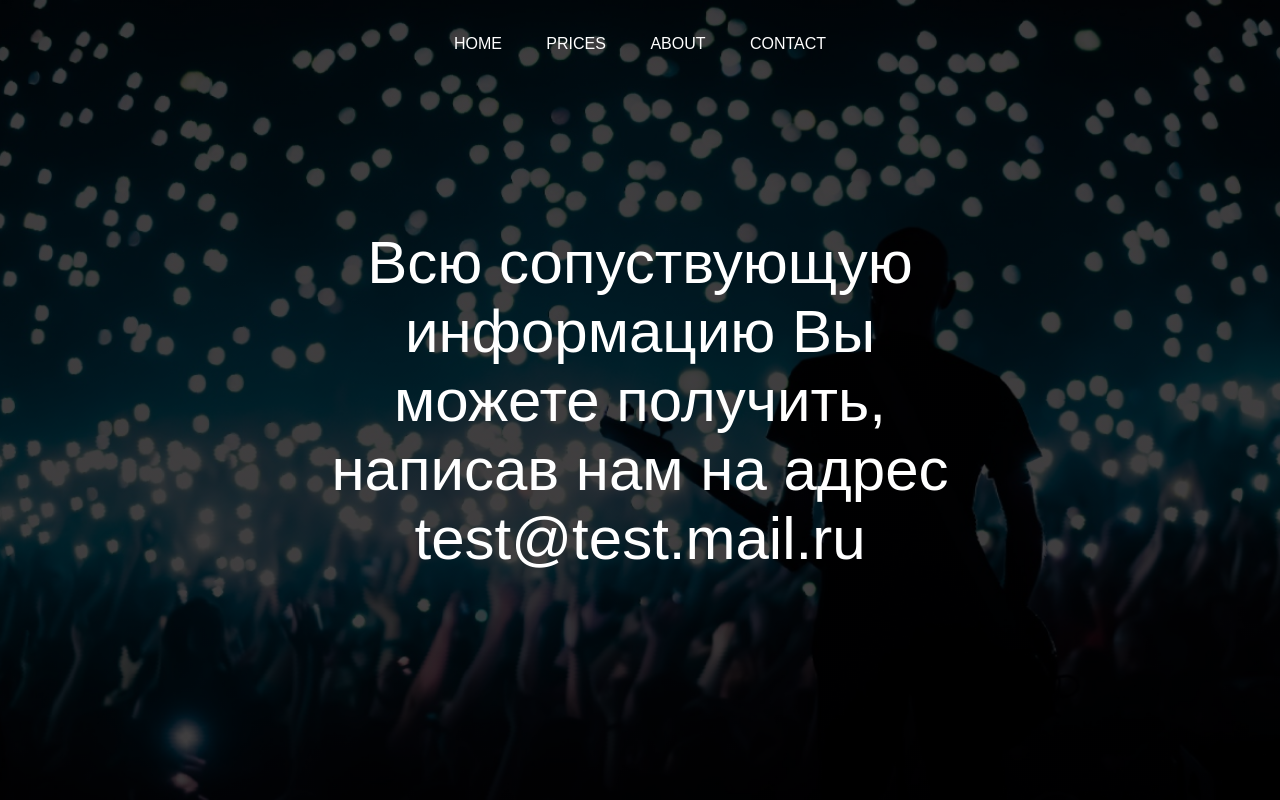
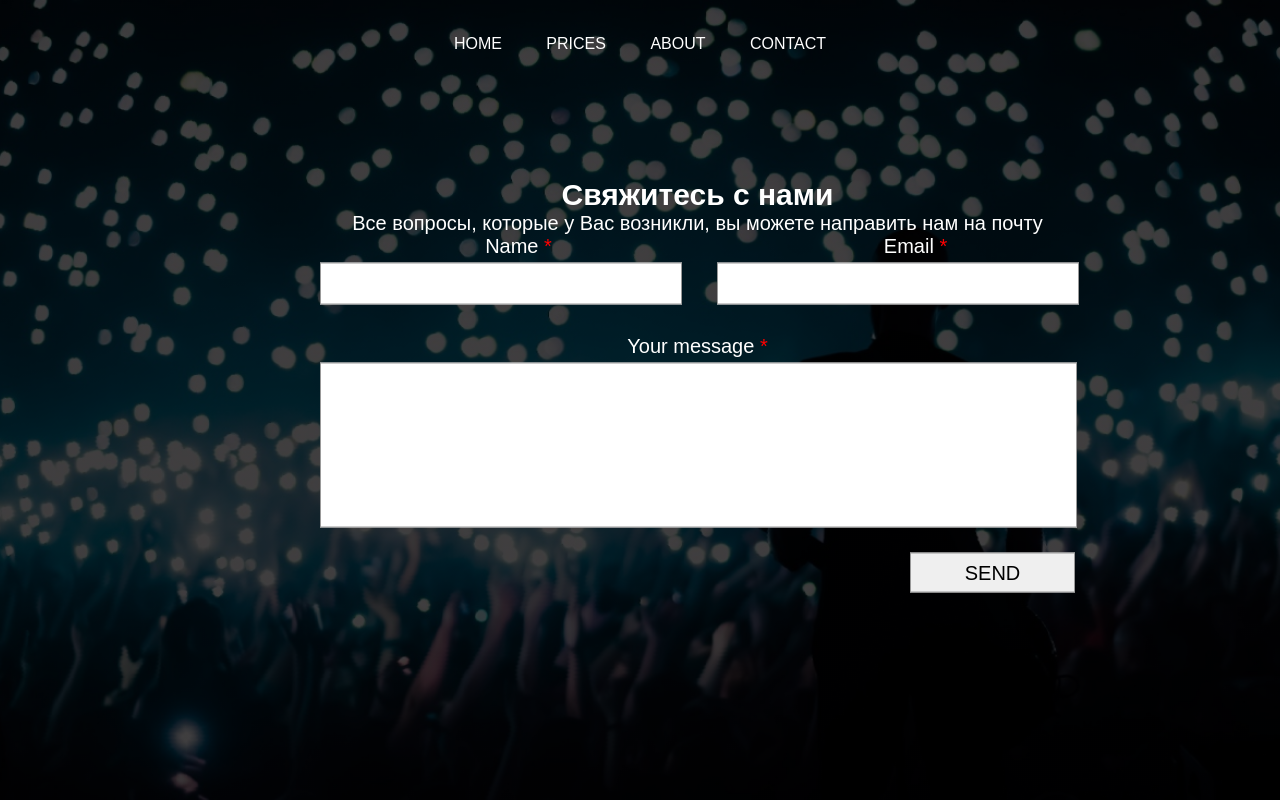
Before and after one commit to Xemur0/Patterns, a Python web app: template templates/contact.html in a window 1280 px wide. Run offline with Jinja, Linux system fonts and the light colour scheme; the template is opened without the code that fills it, so the values that code supplies are empty.

Commit message:
form POST - info to terminal

```diff
--- a/concert_framework/concert_requests.py
+++ b/concert_framework/concert_requests.py
@@ -48,4 +48,4 @@ class Post_Requests:
     def get_request_params(self, environ):
         data = self.get_wsgi_input_data(environ)
         data = self.parse_wsgi_input_data(data)
-        return
+        return data
--- a/static/style.css
+++ b/static/style.css
@@ -9,7 +9,7 @@
       width: 100%;
       height: 100vh;
       background-image: linear-gradient(rgba(0,0,0,0.75),
-      rgba(0, 0, 0, 0.75)), url('/static/img/bg.jpg');
+      rgba(0, 0, 0, 0.75)), url('img/bg.jpg');
       background-size: cover;
       background-position: center;
 }
@@ -119,7 +119,7 @@ button a{
 
 .content_contact {
     width: 50%;
-    font-size: 60px;
+    font-size: 20px;
     text-align: center;
     position: absolute;
     color: #fff;
@@ -131,3 +131,60 @@ button a{
     text-decoration: none;
     color: #fff;
 }
+
+.contact_wrapper {
+    width: 755px;
+    margin: 0 auto;
+
+}
+
+.red{
+    color: red;
+}
+
+.form_inputs{
+    display: flex;
+}
+
+input:first-of-type{
+    margin-right: 35px;
+}
+
+/*.name{*/
+/*    width: 100%;*/
+/*    height: 40px;*/
+/*}*/
+/*.email{*/
+/*    width: 100%;*/
+/*    height: 40px;*/
+/*}*/
+
+textarea{
+    width: 100%;
+    height: 163px;
+}
+input{
+    width: 360px;
+    height: 40px;
+    font-size: 20px;
+    margin-bottom: 30px;
+}
+
+input, textarea{
+    border: 1px solid #999999;
+    margin-top: 5px;
+    resize: none;
+}
+
+.button_block{
+    display: flex;
+    justify-content: flex-end;
+}
+
+input[type=submit]{
+    width: 165px;
+    height: 40px;
+    margin-right: 0;
+    margin-top: 20px;
+
+}
--- a/templates/contact.html
+++ b/templates/contact.html
@@ -22,12 +22,32 @@
             </ul>
 
         <div class="content_contact">
-            <p>Всю сопуствующую информацию Вы можете получить, написав
-                нам на адрес <a href="mailto:test@test.mail.ru">
-                test@test.mail.ru</a>
-            </p>
 
+            <section class="contact_form">
 
+                <div class="contact_wrapper">
+                    <h1>Свяжитесь с нами</h1>
+                <p>Все вопросы, которые у Вас возникли, вы можете направить
+                    нам на почту
+                </p>
+
+                    <form action="/send_info/" method="post">
+                        <div class="form_inputs">
+                            <p>Name <span class="red">*</span><input name="name"></p>
+
+                            <p>Email <span class="red">*</span><input type="email" name="email"></p>
+
+                        </div>
+
+                        <p>Your message <span class="red">*</span></p>
+                        <textarea name="text"></textarea>
+                        <div class="button_block">
+                            <input type="submit" value="SEND">
+                        </div>
+                    </form>
+                </div>
+
+            </section>
         </div>
 
 
--- a/urls.py
+++ b/urls.py
@@ -1,5 +1,5 @@
 from datetime import date
-from views import Home, About, Prices, Contact
+from views import Home, About, Prices, Contact, SendInfo
 
 
 def secret_front(request):
@@ -18,5 +18,6 @@ routes = {
     '/about/': About(),
     '/prices/': Prices(),
     '/contact/': Contact(),
+    '/send_info/': SendInfo(),
 
 }
--- a/views.py
+++ b/views.py
@@ -32,3 +32,9 @@ class Default_page:
     """Страница по-умолчанию"""
     def __call__(self, request):
         return '200 OK', render_template('index.html')
+
+@Routing(routes=routes, url='/send_info/')
+class SendInfo:
+    def __call__(self, request):
+
+        return '200 OK', render_template('contact.html')
```
Also changed, not shown: concert_framework/main.py (+7 -2 lines), concert_framework/templator.py (+2 -5 lines).
